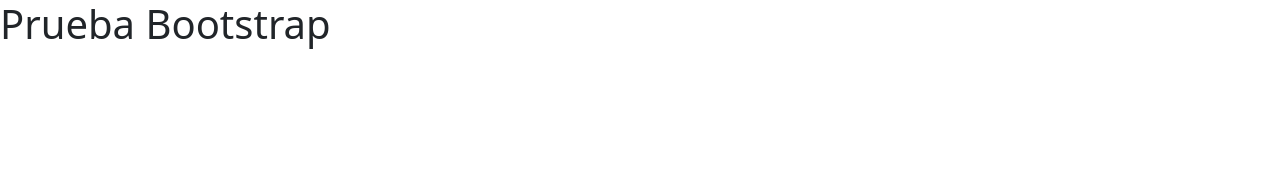
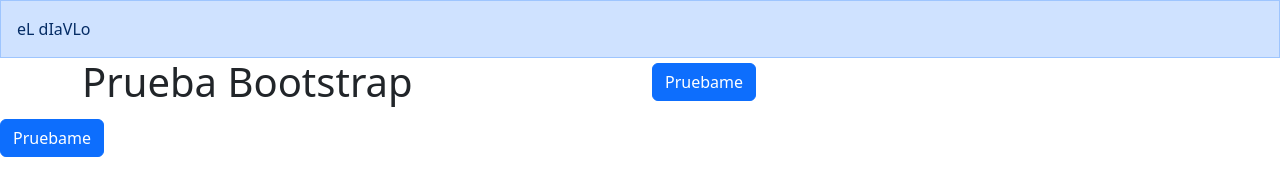
Before and after one commit to ATPRodriguez/SSG, a plain HTML site: page bootstrap/index.html in a window 1280 px wide. Drawn offline with nearby package versions, Linux system fonts and the light colour scheme.

Commit message:
feat: Se agregan botones al html

```diff
--- a/bootstrap/index.html
+++ b/bootstrap/index.html
@@ -7,7 +7,22 @@
     <link href="https://cdn.jsdelivr.net/npm/bootstrap@5.3.3/dist/css/bootstrap.min.css" rel="stylesheet" integrity="sha384-QWTKZyjpPEjISv5WaRU9OFeRpok6YctnYmDr5pNlyT2bRjXh0JMhjY6hW+ALEwIH" crossorigin="anonymous">
   </head>
   <body>
-    <h1>Prueba Bootstrap</h1>
+    <div class="p-3 text-primary-emphasis bg-primary-subtle border border-primary-subtle">
+        eL dIaVLo
+    </div>
+
+    <div class="container">
+      <div class="row">
+        <div class="col">
+          <h1>Prueba Bootstrap</h1>
+        </div>
+        <div class="col">
+          <button type="button" class="btn btn-primary" style="margin-top: 5px;">Pruebame</button>
+        </div>
+      </div>
+    </div>
+
+    <button type="button" class="btn btn-primary" style="margin-top: 5px;">Pruebame</button>
     <script src="https://cdn.jsdelivr.net/npm/bootstrap@5.3.3/dist/js/bootstrap.bundle.min.js"
         integrity="sha384-YvpcrYf0tY3lHB60NNkmXc5s9fDVZLESaAA55NDzOxhy9GkcIdslK1eN7N6jIeHz"
         crossorigin="anonymous"></script>
```
